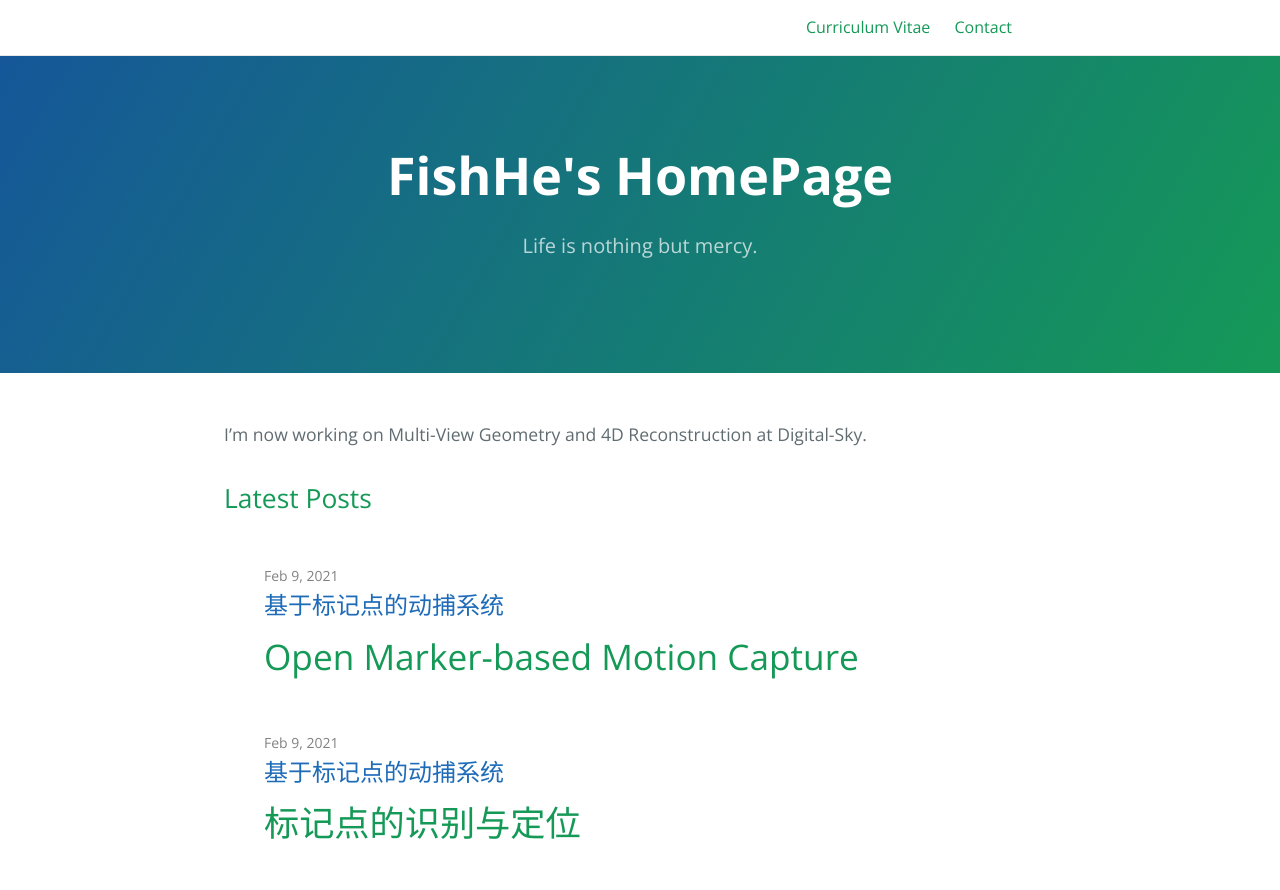
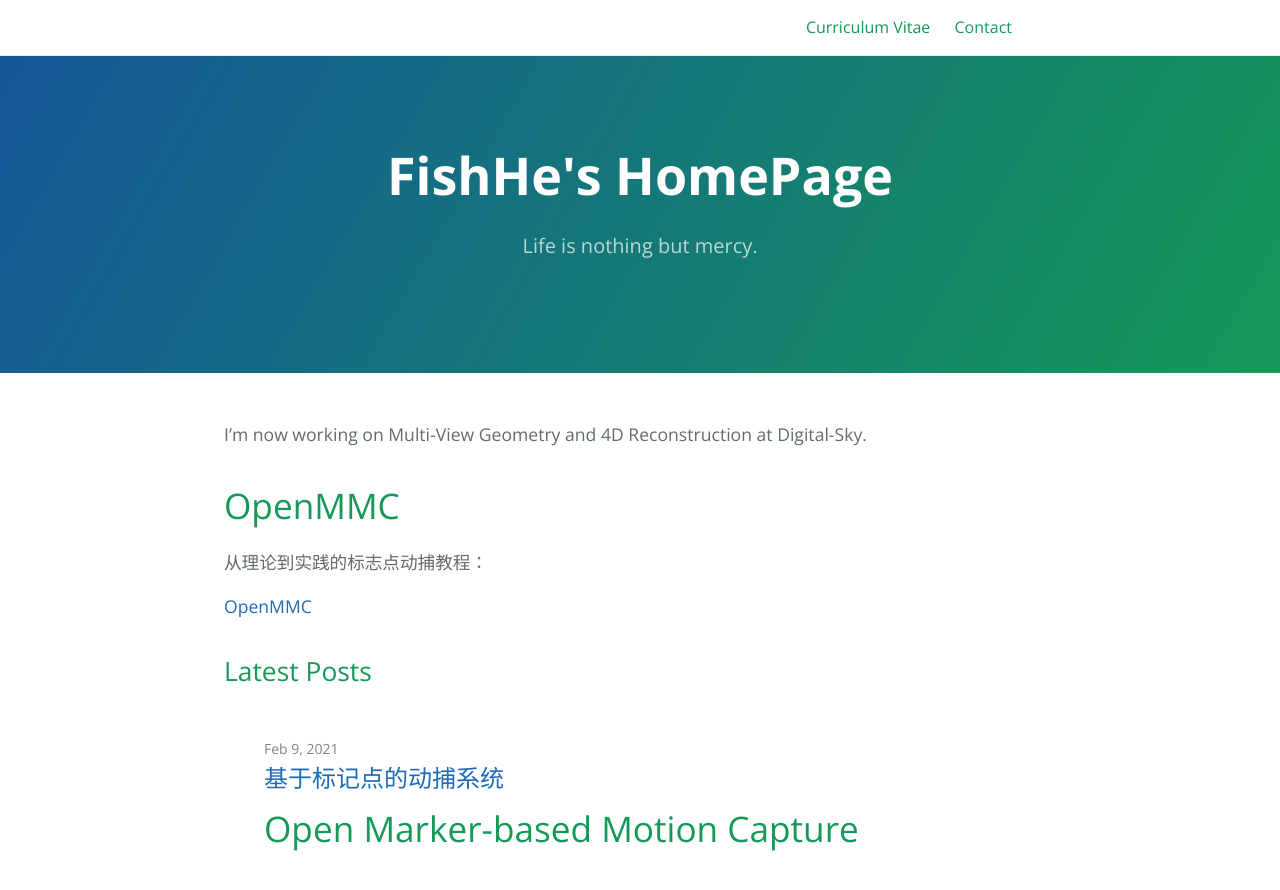
Before and after one commit to FishHe/FishHe.GitHub.IO, a Jekyll site: the page built from index.md, in a window 1280 px wide and 900 px high. Shown: the top 890 px of the window. Built offline with Jekyll 4.4.1, drawn with Linux system fonts in a browser that asks for light colours.

Commit message:
更新首页

```diff
--- a/index.md
+++ b/index.md
@@ -9,3 +9,9 @@ layout: home
 ---
 
 I'm now working on Multi-View Geometry and 4D Reconstruction at Digital-Sky.
+
+# OpenMMC
+
+从理论到实践的标志点动捕教程：
+
+[OpenMMC](https://fishhe.github.io/2021/02/09/OpenMMC.html)
```
